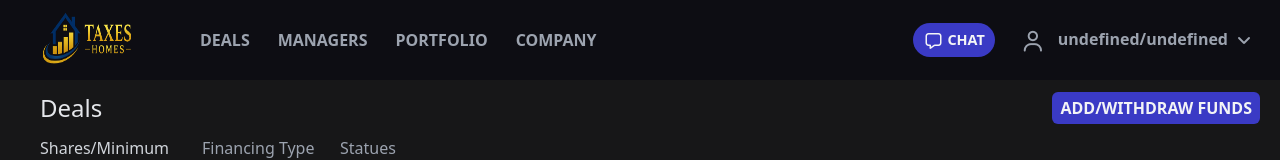
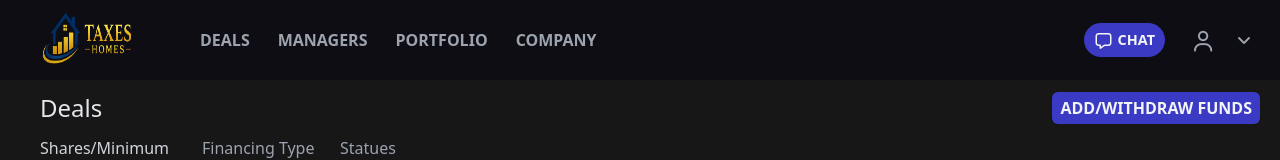
Before and after one commit to anonymous-programmer-1/texashomes, a React (Vite) app: page /texashomes/auth/home in a window 1280 px wide. Shown: the top 160 px of the page. Built offline with nearby package versions, Linux system fonts and the light colour scheme; no server answers.

Commit message:
fixing bug

```diff
--- a/src/components/AuthHome/Top/Top.tsx
+++ b/src/components/AuthHome/Top/Top.tsx
@@ -20,11 +20,15 @@ function Top() {
     firstName: userData.firstname,
     lastName: userData.lastname,
   };
+  console.log(userName.lastName.split(""));
   if (!userName.firstName || !userName.lastName) {
     const url = "/auth/home";
     urlNavigator(url, { replace: true });
   }
-  const formatedLastName = `${userName.lastName.split("")[0]}/${userName.lastName.split("")[1]}`;
+  const formatedLastName =
+    userName.lastName.split("").length >= 1
+      ? `${userName.lastName.split("")[0]}/${userName.lastName.split("")[1]}`
+      : "";
   const userDetailsProp: UserDetailsProp = {
     firstName: userData.firstname,
     lastName: formatedLastName,
```
